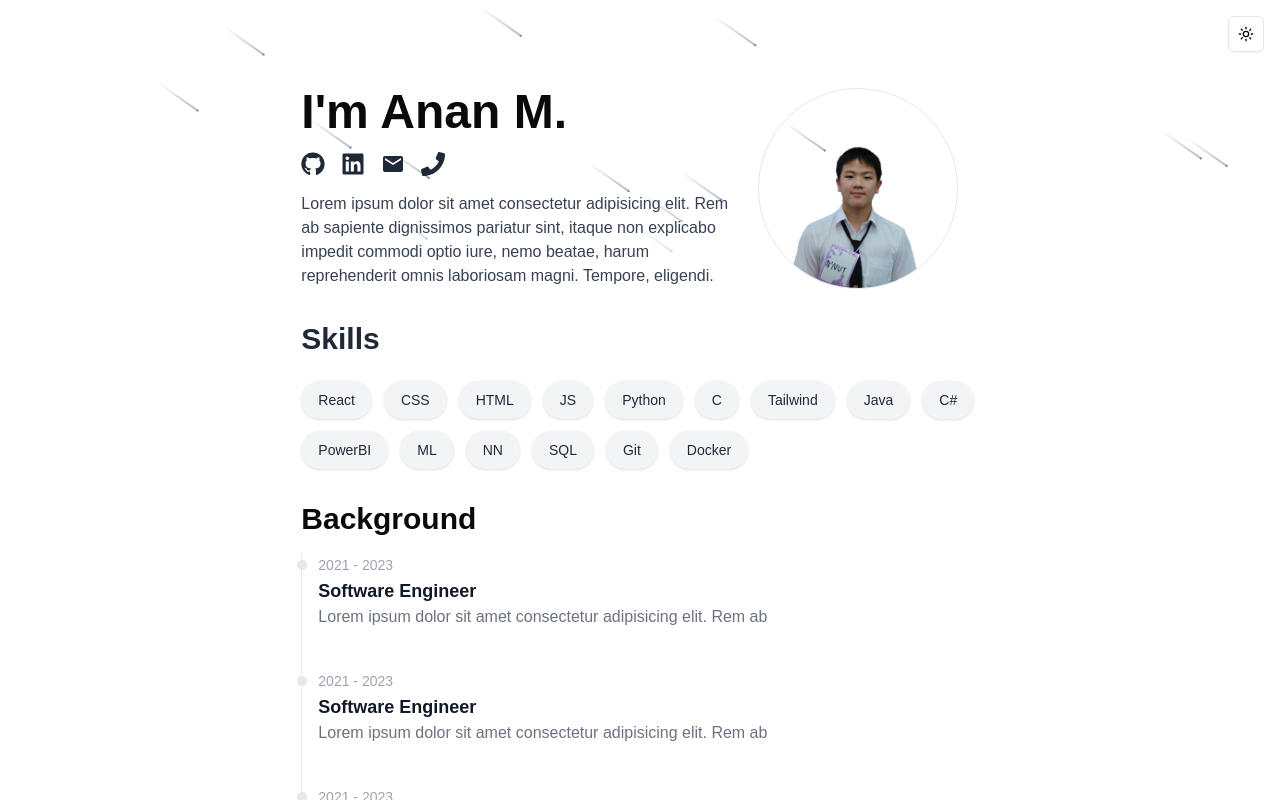
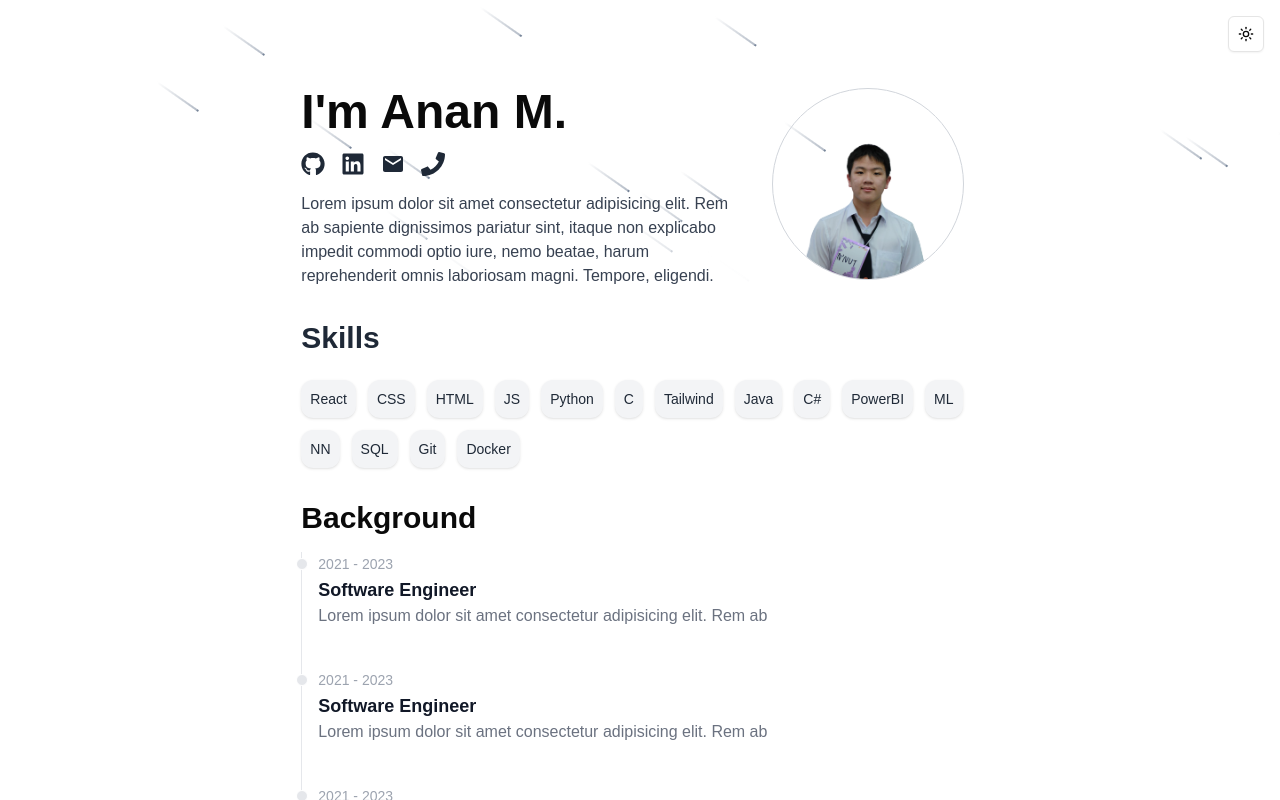
Before and after one commit to anan-min/portfolio, a Next.js app: page / in a window 1280 px wide. Shown: the top 800 px of the page. Built offline with nearby package versions, Linux system fonts and the light colour scheme.

Commit message:
update projects and paddings

```diff
--- a/app/layout.tsx
+++ b/app/layout.tsx
@@ -1,18 +1,6 @@
 import type { Metadata } from "next";
-import localFont from "next/font/local";
 import "./globals.css";
 import { ThemeProvider } from "next-themes";
-
-const geistSans = localFont({
-  src: "./fonts/GeistVF.woff",
-  variable: "--font-geist-sans",
-  weight: "100 900",
-});
-const geistMono = localFont({
-  src: "./fonts/GeistMonoVF.woff",
-  variable: "--font-geist-mono",
-  weight: "100 900",
-});
 
 export const metadata: Metadata = {
   title: "Create Next App",
--- a/app/page.tsx
+++ b/app/page.tsx
@@ -14,7 +14,7 @@ export default function Home() {
         <ThemeToggleButton />
       </div>
       <div className="w-8/12 mx-auto items-center justify-items-center min-h-screen p-8 pb-20 gap-16 sm:p-20 relative">
-        <main className="flex flex-col gap-8 row-start-2 items-center sm:items-start overflow-hidden p-2">
+        <main className="flex flex-col gap-8 row-start-2 overflow-hidden p-2">
           <Profile />
           <Skills />
           <Background />
--- a/components/Gallery/Gallery.jsx
+++ b/components/Gallery/Gallery.jsx
@@ -2,7 +2,7 @@ import React from "react";
 
 const Gallery = ({ children }) => {
   return (
-    <div className="grid grid-cols-1 gap-4 sm:grid-cols-2 xl:grid-cols-3">
+    <div className="grid grid-cols-1 gap-4 lg:grid-cols-2 xl:grid-cols-3">
       {children}
     </div>
   );
--- a/components/Tags.jsx
+++ b/components/Tags.jsx
@@ -8,7 +8,8 @@ const Tags = ({ skills }) => {
         {skills.map((skill, index) => (
           <Badge
             key={index}
-            className="px-2 py-2 text-sm font-medium rounded-full bg-gray-100 text-gray-800
+            className="px-2 py-2 text-sm font-medium
+            rounded-xl bg-gray-100 text-gray-800
             hover:text-white
             dark:bg-gray-800 dark:text-gray-200"
           >
--- a/components/main/Profile.jsx
+++ b/components/main/Profile.jsx
@@ -5,8 +5,19 @@ import { Contacts } from "@/components/main/Contacts";
 
 export const Profile = () => {
   return (
-    <div className="flex gap-4 overflow-hidden">
-      <div className="flex flex-col gap-4 w-8/12 relative">
+    <div className="flex flex-col lg:flex-row gap-4 overflow-hidden">
+      <div className="lg:order-2 lg:w-4/12 flex justify-center ">
+        <div className="w-48 h-48 relative aspect-w-1 aspect-h-1 border rounded-full border-gray-300 dark:border-gray-800">
+          <Image
+            src={profilePic}
+            alt="Profile"
+            fill
+            className="rounded-full object-cover"
+          />
+        </div>
+      </div>
+
+      <div className="lg:order-1 flex flex-col gap-4 lg:w-8/12 relative">
         <h1 className="text-5xl font-bold">I'm Anan M.</h1>
         <Contacts />
         <p className="text-base text-gray-700 dark:text-gray-200">
@@ -16,15 +27,6 @@ export const Profile = () => {
           magni. Tempore, eligendi.
         </p>
       </div>
-      <div className="w-4/12">
-        <Image
-          src={profilePic}
-          alt="Profile"
-          width={200}
-          height={200}
-          className="rounded-full border border-gray-50000"
-        />
-      </div>
     </div>
   );
 };
--- a/components/main/Skills.jsx
+++ b/components/main/Skills.jsx
@@ -12,13 +12,12 @@ const Skills = () => {
     "Tailwind",
     "Java",
     "C#",
-    "PowerBI"
-    ,"ML"
-    ,"NN"
-    ,"SQL"
-    ,"Git"
-    ,"Docker"
-
+    "PowerBI",
+    "ML",
+    "NN",
+    "SQL",
+    "Git",
+    "Docker",
   ];
   return (
     <div className="flex flex-col items-start gap-6">
@@ -29,7 +28,8 @@ const Skills = () => {
         {skills.map((skill, index) => (
           <Badge
             key={index}
-            className="px-4 py-2 text-sm font-medium rounded-full bg-gray-100 text-gray-800
+            className="px-2 py-2 text-sm  font-medium
+            rounded-xl bg-gray-100 text-gray-800
             hover:text-white
             dark:bg-gray-800 dark:text-gray-200"
           >
--- a/components/ui/badge.tsx
+++ b/components/ui/badge.tsx
@@ -1,10 +1,10 @@
-import * as React from "react"
-import { cva, type VariantProps } from "class-variance-authority"
+import * as React from "react";
+import { cva, type VariantProps } from "class-variance-authority";
 
-import { cn } from "@/lib/utils"
+import { cn } from "@/lib/utils";
 
 const badgeVariants = cva(
-  "inline-flex items-center rounded-md border px-2.5 py-0.5 text-xs font-semibold transition-colors focus:outline-none focus:ring-2 focus:ring-ring focus:ring-offset-2",
+  "inline-flex items-center rounded-sm border px-2.5 py-0.5 text-lg font-semibold transition-colors focus:outline-none focus:ring-2 focus:ring-ring focus:ring-offset-2",
   {
     variants: {
       variant: {
@@ -21,7 +21,7 @@ const badgeVariants = cva(
       variant: "default",
     },
   }
-)
+);
 
 export interface BadgeProps
   extends React.HTMLAttributes<HTMLDivElement>,
@@ -30,7 +30,7 @@ export interface BadgeProps
 function Badge({ className, variant, ...props }: BadgeProps) {
   return (
     <div className={cn(badgeVariants({ variant }), className)} {...props} />
-  )
+  );
 }
 
-export { Badge, badgeVariants }
+export { Badge, badgeVariants };
```
